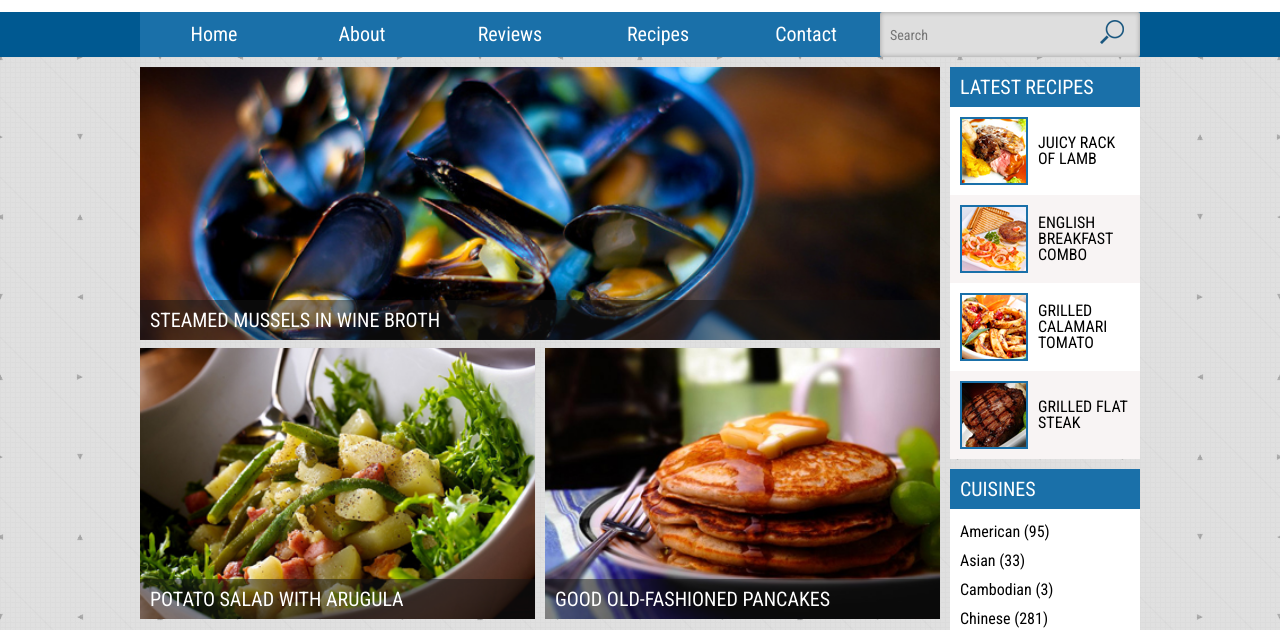
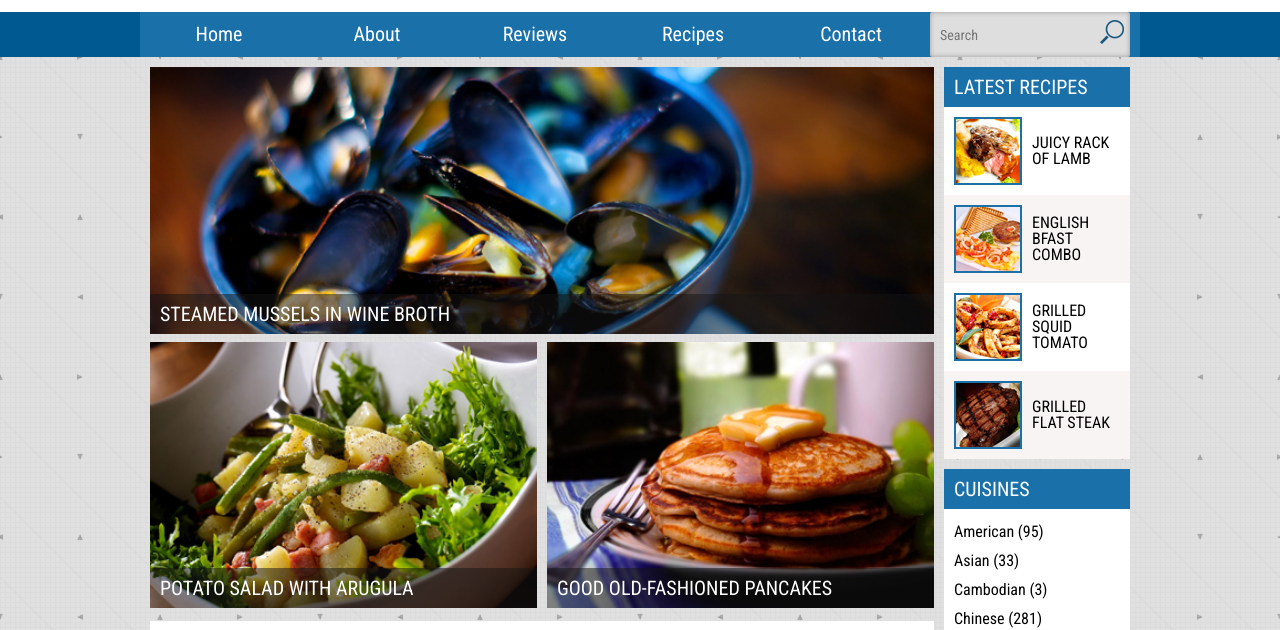
Before and after one commit to samanehesh/GulpProject, a website: page dev/index.html in a window 1280 px wide. Shown: the part 58-688 px from the top of the page. Drawn offline with nearby package versions, Linux system fonts and the light colour scheme; files that its build step writes are made by us from their sources.

Commit message:
Organized css files, fixed padding
organized css files, fixed padding

```diff
--- a/dev/index.html
+++ b/dev/index.html
@@ -121,7 +121,7 @@
 					srcset="
 					  ./images/mussel-small.jpg
 					"
-					media="(max-width:520px)"
+					media="(max-width:500px)"
 					>
 					<img
 					class="featured-image"
@@ -156,12 +156,12 @@
 				</div>
 				<div class="recipeDiv">
 					<img src="./images/breakfast-tb.jpg" alt="Breakfast">
-					<p>ENGLISH BREAKFAST COMBO</p>
+					<p>ENGLISH BFAST COMBO</p>
 
 				</div>
 				<div class="recipeDiv">
 					<img src="./images/calamari-tb.jpg" alt="Calamari">
-					<p>GRILLED CALAMARI TOMATO</p>
+					<p>GRILLED SQUID TOMATO</p>
 
 				</div>
 				<div class="recipeDiv">
@@ -207,7 +207,9 @@
 					garlic and aromatic herbs. Tossed with perfectly cooked pasta, this dish offers a harmonious balance of
 					flavors for a satisfying dining experience.</p>
 				<div>
-					<button>READ MORE...</button>
+					<a href="#">
+						<button>READ MORE...</button>
+					</a>
 				</div>
 			</article>
 
@@ -219,7 +221,9 @@
 					that has been simmered to perfection. The rich and hearty broth is paired with springy ramen noodles, creating
 					a comforting bowl filled with savory goodness.</p>
 				<div>
-					<button>READ MORE...</button>
+					<a href="#">
+						<button>READ MORE...</button>
+					</a>
 				</div>
 			</article>
 		</section>
@@ -227,7 +231,9 @@
 
 		<!--Older Posts Button Start-->
 		<section id="older-posts-button">
-			<img src="./images/previous-btn.png" alt="Older Posts">
+			<a href="#">
+				<img src="./images/previous-btn.png" alt="Older Posts">
+			</a>
 		</section>
 		<!--Older Posts Button End-->
 	</main>
--- /dev/null
+++ b/dev/scss/_base.scss
@@ -0,0 +1,24 @@
+html {
+	box-sizing: border-box;
+  }
+*, *:before, *:after {
+	box-sizing: inherit;
+}
+
+body {
+	line-height: 1;
+	margin: 0;
+	background-color: white;
+	height: 100vh;
+	display: grid;
+	grid-template-rows: 3;
+}
+
+P {
+	margin: 0;
+}
+
+img {
+	max-width: 100%;
+	height: auto;
+}
--- /dev/null
+++ b/dev/scss/_buttons.scss
@@ -0,0 +1,4 @@
+#older-posts-button img:hover,
+article button:hover {
+    cursor: pointer;
+}
--- a/dev/scss/_header.scss
+++ b/dev/scss/_header.scss
@@ -193,8 +193,9 @@ header {
             box-shadow: inset 0 0 5px rgba(0, 0, 0, 0.3);
             font-family: $roboto-c-font;
             font-weight: 400;
-            width: 260px;
+            width: 200px;
             padding: 10px;
+            margin-right: 10px;
         }
         & button{
             position: absolute;
--- a/dev/scss/_main.scss
+++ b/dev/scss/_main.scss
@@ -1,4 +1,5 @@
 @use "variables" as *;
+
 
 #mainDiv{
         background-image: url("../images/bg.jpg");
@@ -9,10 +10,7 @@ main{
     min-width: 320px;
     max-width: 1000px;
     margin: 0 auto;
-}
-
-#top-section{
-    margin-top: 10px;
+    padding:10px;
 }
 
 .topimgandp {
@@ -200,6 +198,7 @@ main{
     main{
         display: grid;
         grid-template-columns: 4fr 1fr;
+        padding: none;
     }
     #cusines>div:last-child{
         display: flex;
@@ -210,7 +209,6 @@ main{
         grid-row: 1;
         grid-column: 2;
         margin-left: 10px;
-        margin-top: 10px;
         grid-row: span 2;
     }
     #older-posts-button{
--- a/dev/scss/styles.scss
+++ b/dev/scss/styles.scss
@@ -5,28 +5,5 @@
 @use "variables" as *;
 @use "main" as *;
 @use "footer" as *;
-
-html {
-	box-sizing: border-box;
-  }
-*, *:before, *:after {
-	box-sizing: inherit;
-}
-
-body {
-	line-height: 1;
-	margin: 0;
-	background-color: white;
-	height: 100vh;
-	display: grid;
-	grid-template-rows: 3;
-}
-
-P {
-	margin: 0;
-}
-
-img {
-	max-width: 100%;
-	height: auto;
-}
+@use "base" as *;
+@use "buttons" as *;
```
